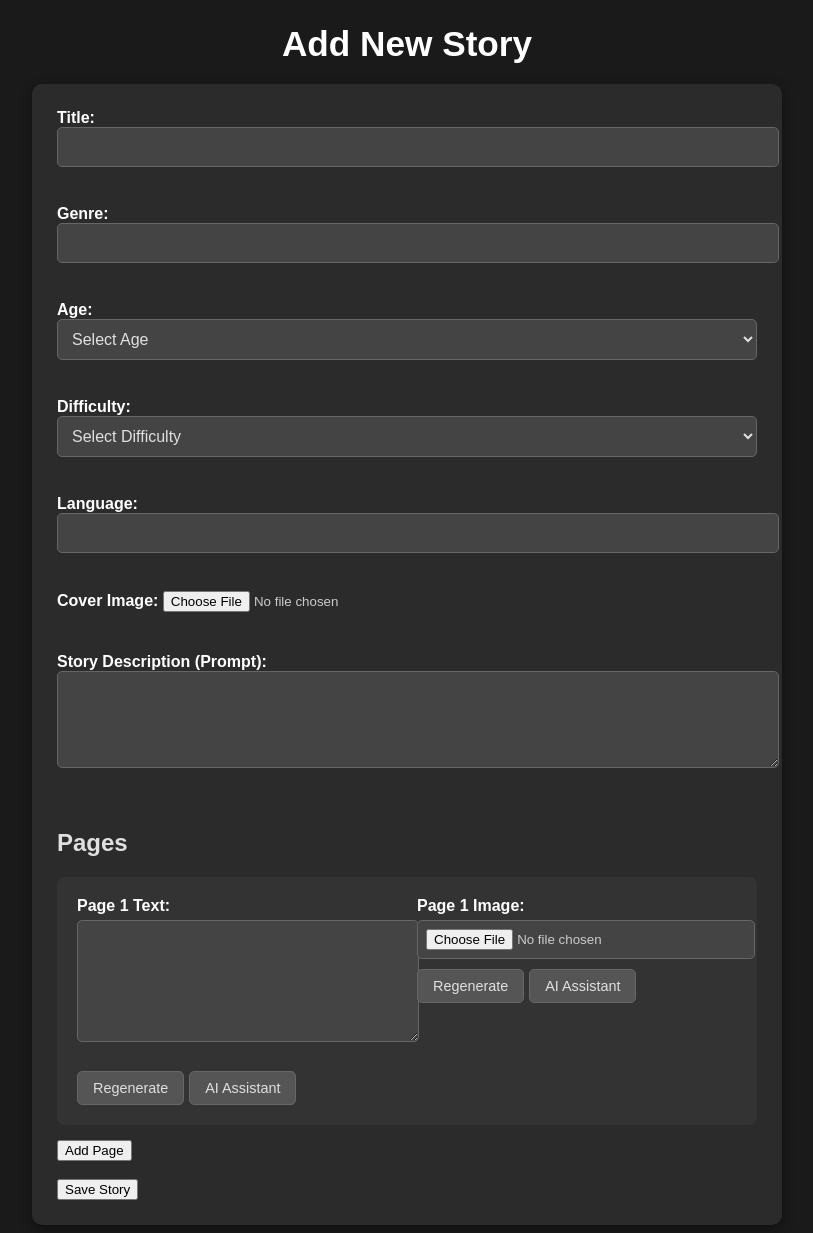
After one commit to PaulHex6/Tales-That-Talk, a Flask app: page /add_story in a window 1280 px wide. The commit adds this page. Shown: the whole page, without its empty margins (233-1046 px from the left). Run offline with Flask 3, Linux system fonts and the light colour scheme.

Commit message:
Can add books now

```diff
--- a/app.py
+++ b/app.py
@@ -1,31 +1,35 @@
-from flask import Flask, render_template, jsonify, request, send_from_directory
+from flask import Flask, render_template, request, redirect, url_for, send_from_directory
 import json
 import os
+import uuid
+from werkzeug.utils import secure_filename
 
 app = Flask(__name__)
+app.config['UPLOAD_FOLDER'] = 'books'
 
 @app.route('/books/<path:filename>')
 def book_static(filename):
-    return send_from_directory(os.path.join(app.root_path, 'books'), filename)
+    return send_from_directory(os.path.join(app.root_path, app.config['UPLOAD_FOLDER']), filename)
 
-# Load book metadata for the main screen
 def load_books():
     books = []
-    for folder in os.listdir("books"):
-        book_path = os.path.join("books", folder, "book.json")
+    for folder in os.listdir(app.config['UPLOAD_FOLDER']):
+        book_path = os.path.join(app.config['UPLOAD_FOLDER'], folder, 'book.json')
         if os.path.isfile(book_path):
             try:
                 with open(book_path, "r") as f:
                     book_data = json.load(f)
-                    books.append({
-                        "title": book_data.get("title", "Unknown Title"),
-                        "genre": book_data.get("genre", "Unknown Genre"),
-                        "difficulty": book_data.get("difficulty", "Unknown Difficulty"),
-                        "age": book_data.get("age", "Unknown Age"),
-                        "language": book_data.get("language", "en-US"),  # Default to en-US if not specified
-                        "cover": f"/books/{folder}/{book_data.get('cover', '')}",
-                        "folder": folder
-                    })
+                cover_filename = book_data.get('cover', '')
+                cover_path = f"/books/{folder}/{cover_filename}" if cover_filename else "/static/default_cover.png"
+                books.append({
+                    "title": book_data.get("title", "Unknown Title"),
+                    "genre": book_data.get("genre", "Unknown Genre"),
+                    "difficulty": book_data.get("difficulty", "Unknown Difficulty"),
+                    "age": book_data.get("age", "Unknown Age"),
+                    "language": book_data.get("language", "en-US"),
+                    "cover": cover_path,
+                    "folder": folder
+                })
             except json.JSONDecodeError:
                 print(f"Error decoding JSON for {folder}")
     return books
@@ -37,27 +41,91 @@ def index():
 
 @app.route("/story/<folder>")
 def story(folder):
-    book_path = os.path.join("books", folder, "book.json")
+    book_path = os.path.join(app.config['UPLOAD_FOLDER'], folder, 'book.json')
     if os.path.isfile(book_path):
-        try:
-            with open(book_path, "r") as f:
-                book_data = json.load(f)
-            return render_template("story.html", book_data=book_data, folder=folder)
-        except json.JSONDecodeError:
-            return "Error decoding book data", 500
+        with open(book_path, "r") as f:
+            book_data = json.load(f)
+        return render_template("story.html", book_data=book_data, folder=folder)
     return "Story not found", 404
 
-@app.route("/get_story/<folder>")
-def get_story(folder):
-    book_path = os.path.join("books", folder, "book.json")
-    if os.path.isfile(book_path):
-        try:
-            with open(book_path, "r") as f:
-                book_data = json.load(f)
-            return jsonify(book_data)
-        except json.JSONDecodeError:
-            return jsonify({"error": "Error decoding book data"}), 500
-    return jsonify({"error": "Story not found"}), 404
+@app.route("/add_story", methods=['GET', 'POST'])
+def add_story():
+    if request.method == 'POST':
+        # Process form data for actual saving
+        title = request.form.get('title', '').strip()
+        genre = request.form.get('genre', '').strip()
+        age = request.form.get('age', '').strip()
+        difficulty = request.form.get('difficulty', '').strip()
+        language = request.form.get('language', '').strip()
+        prompt = request.form.get('prompt', '').strip()
+
+        # Validate input data
+        errors = []
+        if not title:
+            errors.append("Title is required.")
+        if not genre:
+            errors.append("Genre is required.")
+        if not age:
+            errors.append("Age is required.")
+        if not difficulty:
+            errors.append("Difficulty is required.")
+        if not language:
+            errors.append("Language is required.")
+        if not prompt:
+            errors.append("Story description is required.")
+
+        # Clean the title for use in folder naming (optional but recommended to remove spaces or special characters)
+        folder_name = title.replace(" ", "_").replace("/", "_")
+
+        # Prepare pages data
+        pages = []
+        page_texts = request.form.getlist('page_text')
+        page_images = request.files.getlist('page_image')
+
+        for idx, text in enumerate(page_texts):
+            image_file = page_images[idx] if idx < len(page_images) else None
+            image_filename = ""
+            if image_file and image_file.filename != '':
+                image_filename = f"page_{idx+1}_{image_file.filename}"
+                image_path = os.path.join(app.config['UPLOAD_FOLDER'], folder_name, image_filename)
+                os.makedirs(os.path.dirname(image_path), exist_ok=True)
+                image_file.save(image_path)
+            pages.append({"text": text.strip(), "image": image_filename})
+
+        if errors:
+            return render_template("add_story.html", errors=errors, form=request.form.to_dict(flat=False))
+
+        # Save cover image
+        cover_file = request.files.get('cover_image')
+        cover_filename = ""
+        if cover_file and cover_file.filename != '':
+            cover_filename = f"cover_{cover_file.filename}"
+            cover_path = os.path.join(app.config['UPLOAD_FOLDER'], folder_name, cover_filename)
+            os.makedirs(os.path.dirname(cover_path), exist_ok=True)
+            cover_file.save(cover_path)
+
+        # Prepare book data and save to a JSON file
+        book_data = {
+            "title": title,
+            "genre": genre,
+            "age": age,
+            "difficulty": difficulty,
+            "language": language,
+            "cover": cover_filename,
+            "pages": pages
+        }
+
+        # Create the book directory using the title and save the JSON file
+        book_folder = os.path.join(app.config['UPLOAD_FOLDER'], folder_name)
+        os.makedirs(book_folder, exist_ok=True)
+        book_json_path = os.path.join(book_folder, 'book.json')
+        with open(book_json_path, 'w') as f:
+            json.dump(book_data, f, indent=2)
+
+        return redirect(url_for('story', folder=folder_name))
+
+    # Render the add story form
+    return render_template("add_story.html")
 
 if __name__ == "__main__":
     app.run(debug=True, use_reloader=False)
--- a/static/css/styles.css
+++ b/static/css/styles.css
@@ -1,35 +1,177 @@
+/* Base styling for a dark theme */
 body.black-bg {
-  background-color: #000;
-  color: #fff;
+  background-color: #1a1a1a;
+  color: #e0e0e0;
+  font-family: Arial, sans-serif;
 }
 
 h1 {
   text-align: center;
+  color: #ffffff;
+  font-size: 2.2em;
+  margin-bottom: 20px;
+  font-weight: bold;
 }
 
+/* Book list styling */
 .book-list {
   display: flex;
   flex-wrap: wrap;
   justify-content: center;
   gap: 20px;
+  padding: 20px;
 }
 
 .book-card {
-  background-color: #333;
-  border-radius: 8px;
+  background-color: #333333;
+  border-radius: 10px;
   padding: 15px;
   text-align: center;
-  width: 150px;
+  width: 180px;
+  transition: transform 0.2s, box-shadow 0.2s;
+  box-shadow: 0px 4px 8px rgba(0, 0, 0, 0.4);
+}
+
+.book-card:hover {
+  transform: scale(1.05);
+  box-shadow: 0px 6px 12px rgba(0, 0, 0, 0.6);
 }
 
 .cover-image {
-  width: 100px;
+  width: 120px;
   height: auto;
   border-radius: 5px;
   margin-bottom: 10px;
+  border: 2px solid #555;
 }
 
-.controls {
-  margin-top: 20px;
-  text-align: center;
+/* Read Story button - styled to match Add Story button */
+.read-story-button {
+  display: inline-block;
+  background-color: #555555; /* Gray background to match Add Story */
+  color: #ffffff; /* White text */
+  text-decoration: none;
+  padding: 10px 20px;
+  margin-top: 10px;
+  font-weight: bold;
+  font-size: 1em;
+  border-radius: 5px;
+  transition: background-color 0.3s, box-shadow 0.3s;
+  border: none;
 }
+
+.read-story-button:hover {
+  background-color: #666666; /* Slightly lighter gray on hover */
+  cursor: pointer;
+}
+
+.read-story-button:active {
+  background-color: #444444; /* Darker shade when active */
+}
+
+/* Form styling for the add story page */
+form#story-form {
+  background-color: #2b2b2b;
+  border-radius: 10px;
+  padding: 25px;
+  max-width: 700px;
+  margin: 0 auto;
+  box-shadow: 0px 4px 12px rgba(0, 0, 0, 0.4);
+}
+
+form#story-form label {
+  color: #ffffff;
+  font-weight: bold;
+  margin-bottom: 5px;
+  display: block;
+  font-size: 1em;
+}
+
+form#story-form input[type="text"],
+form#story-form select,
+form#story-form textarea {
+  background-color: #444;
+  color: #e0e0e0;
+  border: 1px solid #666;
+  border-radius: 5px;
+  width: 100%;
+  padding: 10px;
+  margin-bottom: 15px;
+  font-size: 1em;
+}
+
+form#story-form input[type="text"]::placeholder,
+form#story-form textarea::placeholder {
+  color: #aaa;
+}
+
+form#story-form input[type="file"] {
+  color: #ccc;
+}
+
+/* Button styling within form */
+form#story-form .buttons button {
+  background-color: #555555;
+  color: #e0e0e0;
+  border: 1px solid #666;
+  border-radius: 5px;
+  padding: 8px 15px;
+  cursor: pointer;
+  font-size: 0.9em;
+  margin-right: 5px;
+  transition: background-color 0.2s;
+}
+
+form#story-form .buttons button:hover {
+  background-color: #666666;
+}
+
+/* Page container for adding pages in add story */
+#pages-container .page-item {
+  background-color: #333333;
+  border-radius: 8px;
+  padding: 10px;
+  margin-bottom: 15px;
+}
+
+.page-text textarea,
+.page-image input[type="file"] {
+  background-color: #444;
+  color: #e0e0e0;
+  border: 1px solid #666;
+  border-radius: 5px;
+  width: 100%;
+  padding: 8px;
+}
+
+/* Control buttons styling */
+.controls button,
+.back-button {
+  background-color: #555555;
+  color: #e0e0e0;
+  border: none;
+  border-radius: 5px;
+  padding: 10px 20px;
+  font-size: 1em;
+  cursor: pointer;
+  margin: 10px 5px;
+  transition: background-color 0.2s;
+}
+
+.controls button:hover,
+.back-button:hover {
+  background-color: #666666;
+}
+
+.highlight {
+  background-color: rgba(255, 215, 0, 0.3); /* Light gold with 30% opacity */
+}
+
+/* Success and error messages */
+.error {
+  color: #ff6b6b;
+  background-color: #2e2e2e;
+  padding: 10px;
+  border-radius: 5px;
+  margin-bottom: 15px;
+}
--- /dev/null
+++ b/templates/add_story.html
@@ -0,0 +1,226 @@
+<!DOCTYPE html>
+<html lang="en">
+<head>
+    <meta charset="UTF-8">
+    <title>Add New Story</title>
+    <link rel="stylesheet" href="/static/css/styles.css">
+    <style>
+        .error {
+            color: red;
+        }
+        .page-grid {
+            display: flex;
+            flex-direction: column;
+        }
+        .page-item {
+            display: flex;
+            align-items: flex-start;
+            margin-bottom: 20px;
+        }
+        .page-text, .page-image {
+            flex: 1;
+            margin: 10px;
+        }
+        .page-text textarea {
+            width: 100%;
+            height: 100px;
+        }
+        .buttons {
+            margin-top: 10px;
+        }
+        .buttons button {
+            margin-right: 5px;
+        }
+        /* Style for image previews */
+        .image-preview {
+            max-width: 100px;
+            max-height: 100px;
+            margin-top: 10px;
+        }
+    </style>
+</head>
+<body class="black-bg">
+    <h1>Add New Story</h1>
+
+    {% if errors %}
+    <div class="error">
+        <ul>
+        {% for error in errors %}
+            <li>{{ error }}</li>
+        {% endfor %}
+        </ul>
+    </div>
+    {% endif %}
+
+    <!-- Ensure 'form' is always defined -->
+    {% set form = form if form is defined else {} %}
+    <!-- Ensure 'page_images' and 'cover_image_url' are always defined -->
+    {% set page_images = page_images if page_images is defined else [] %}
+    {% set cover_image_url = cover_image_url if cover_image_url is defined else '' %}
+
+    <form id="story-form" method="post" enctype="multipart/form-data">
+        <label>Title: <input type="text" name="title" id="title" value="{{ form.get('title', [''])[0] }}"></label><br>
+        <label>Genre: <input type="text" name="genre" id="genre" value="{{ form.get('genre', [''])[0] }}"></label><br>
+        <label>Age:
+            <select name="age" id="age">
+                <option value="">Select Age</option>
+                <option value="4-6" {% if form.get('age', [''])[0] == '4-6' %}selected{% endif %}>4-6</option>
+                <option value="7-9" {% if form.get('age', [''])[0] == '7-9' %}selected{% endif %}>7-9</option>
+                <option value="10-12" {% if form.get('age', [''])[0] == '10-12' %}selected{% endif %}>10-12</option>
+            </select>
+        </label><br>
+        <label>Difficulty:
+            <select name="difficulty" id="difficulty">
+                <option value="">Select Difficulty</option>
+                <option value="Easy" {% if form.get('difficulty', [''])[0] == 'Easy' %}selected{% endif %}>Easy</option>
+                <option value="Medium" {% if form.get('difficulty', [''])[0] == 'Medium' %}selected{% endif %}>Medium</option>
+                <option value="Hard" {% if form.get('difficulty', [''])[0] == 'Hard' %}selected{% endif %}>Hard</option>
+            </select>
+        </label><br>
+        <label>Language: <input type="text" name="language" id="language" value="{{ form.get('language', [''])[0] }}"></label><br>
+        <label>Cover Image: <input type="file" name="cover_image" id="cover_image"></label><br>
+        {% if cover_image_url %}
+            <img src="{{ cover_image_url }}" alt="Cover Image" class="image-preview">
+        {% endif %}<br>
+        <label>Story Description (Prompt):<br>
+            <textarea name="prompt" id="story-prompt" cols="80" rows="5">{{ form.get('prompt', [''])[0] }}</textarea>
+        </label><br>
+
+        <h2>Pages</h2>
+        <div id="pages-container">
+            <!-- Pages will be added here -->
+        </div>
+        <button type="button" onclick="addPage()">Add Page</button><br><br>
+
+        <input type="submit" value="Save Story">
+    </form>
+
+    <script>
+        let pageCount = 0;
+
+        function addPage(text='', image_url='') {
+            pageCount++;
+            const pagesContainer = document.getElementById('pages-container');
+
+            const pageItem = document.createElement('div');
+            pageItem.className = 'page-item';
+
+            // Text area
+            const pageTextDiv = document.createElement('div');
+            pageTextDiv.className = 'page-text';
+            const pageTextLabel = document.createElement('label');
+            pageTextLabel.textContent = 'Page ' + pageCount + ' Text:';
+            const pageTextArea = document.createElement('textarea');
+            pageTextArea.name = 'page_text';
+            pageTextArea.value = text;
+
+            const textButtonsDiv = document.createElement('div');
+            textButtonsDiv.className = 'buttons';
+
+            const regenerateTextButton = document.createElement('button');
+            regenerateTextButton.type = 'button';
+            regenerateTextButton.textContent = 'Regenerate';
+            regenerateTextButton.onclick = function() {
+                const prompt = document.getElementById('story-prompt').value;
+                pageTextArea.value = generatePageText(prompt);
+            };
+
+            const aiAssistantTextButton = document.createElement('button');
+            aiAssistantTextButton.type = 'button';
+            aiAssistantTextButton.textContent = 'AI Assistant';
+            aiAssistantTextButton.onclick = function() {
+                const userPrompt = prompt('Enter prompt for this page:');
+                if (userPrompt) {
+                    pageTextArea.value = generatePageText(userPrompt);
+                }
+            };
+
+            textButtonsDiv.appendChild(regenerateTextButton);
+            textButtonsDiv.appendChild(aiAssistantTextButton);
+
+            pageTextDiv.appendChild(pageTextLabel);
+            pageTextDiv.appendChild(pageTextArea);
+            pageTextDiv.appendChild(textButtonsDiv);
+
+            // Image upload
+            const pageImageDiv = document.createElement('div');
+            pageImageDiv.className = 'page-image';
+            const pageImageLabel = document.createElement('label');
+            pageImageLabel.textContent = 'Page ' + pageCount + ' Image:';
+            const pageImageInput = document.createElement('input');
+            pageImageInput.type = 'file';
+            pageImageInput.name = 'page_image';
+
+            const imageButtonsDiv = document.createElement('div');
+            imageButtonsDiv.className = 'buttons';
+
+            const regenerateImageButton = document.createElement('button');
+            regenerateImageButton.type = 'button';
+            regenerateImageButton.textContent = 'Regenerate';
+            regenerateImageButton.onclick = function() {
+                const pageText = pageTextArea.value;
+                alert('Generated image based on page text: ' + pageText);
+                // In actual implementation, this would call a function to generate image
+            };
+
+            const aiAssistantImageButton = document.createElement('button');
+            aiAssistantImageButton.type = 'button';
+            aiAssistantImageButton.textContent = 'AI Assistant';
+            aiAssistantImageButton.onclick = function() {
+                const userPrompt = prompt('Enter prompt for image on this page:');
+                if (userPrompt) {
+                    alert('Generated image based on user prompt: ' + userPrompt);
+                    // In actual implementation, this would call a function to generate image
+                }
+            };
+
+            imageButtonsDiv.appendChild(regenerateImageButton);
+            imageButtonsDiv.appendChild(aiAssistantImageButton);
+
+            pageImageDiv.appendChild(pageImageLabel);
+            pageImageDiv.appendChild(pageImageInput);
+            pageImageDiv.appendChild(imageButtonsDiv);
+
+            // Image preview if existing
+            if (image_url) {
+                const imgPreview = document.createElement('img');
+                imgPreview.src = image_url;
+                imgPreview.alt = 'Existing Image';
+                imgPreview.className = 'image-preview';
+                pageImageDiv.appendChild(imgPreview);
+            }
+
+            // Hidden input to retain existing image filename
+            const existingImageInput = document.createElement('input');
+            existingImageInput.type = 'hidden';
+            existingImageInput.name = 'existing_page_image';
+            existingImageInput.value = image_url ? image_url : '';
+            pageImageDiv.appendChild(existingImageInput);
+
+            pageItem.appendChild(pageTextDiv);
+            pageItem.appendChild(pageImageDiv);
+
+            pagesContainer.appendChild(pageItem);
+        }
+
+        function generatePageText(prompt) {
+            // Dummy function to simulate page text generation
+            return 'Generated page text based on prompt: ' + prompt;
+        }
+
+        // Load existing pages with images
+        window.onload = function() {
+            var form = {{ form | tojson | safe }};
+            var page_texts = form.page_text || [];
+            var page_images = {{ page_images | tojson | safe }} || [];
+            if (page_texts.length > 0) {
+                for (let i = 0; i < page_texts.length; i++) {
+                    addPage(page_texts[i], page_images[i]);
+                }
+            } else {
+                addPage();
+            }
+        }
+    </script>
+</body>
+</html>
--- a/templates/index.html
+++ b/templates/index.html
@@ -2,9 +2,8 @@
 <html lang="en">
 <head>
   <meta charset="UTF-8">
-  <meta name="viewport" content="width=device-width, initial-scale=1.0">
+  <title>Book Selection</title>
   <link rel="stylesheet" href="/static/css/styles.css">
-  <title>Book Selection</title>
 </head>
 <body class="black-bg">
   <h1>Select a Book</h1>
@@ -16,9 +15,10 @@
         <p>Genre: {{ book.genre }}</p>
         <p>Difficulty: {{ book.difficulty }}</p>
         <p>Age: {{ book.age }}</p>
-        <a href="/story/{{ book.folder }}">Read Story</a>
+        <a href="/story/{{ book.folder }}" class="read-story-button">Read Story</a> <!-- Added the class here -->
       </div>
     {% endfor %}
   </div>
+  <a href="/add_story" class="read-story-button">Add Story</a>
 </body>
 </html>
```
Also changed, not shown: templates/story.html (+12 -8 lines).
